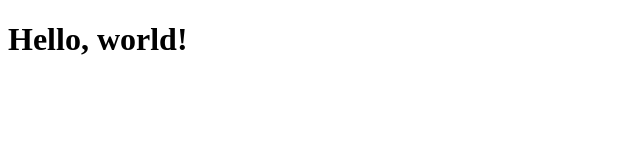
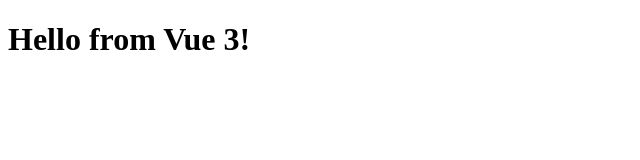
Before and after one commit to adzarf/cpad-lab-exercises, a plain HTML site: page vue-lab-ch6/index.html in a window 1280 px wide. Shown: the whole page, without its empty margins (0-640 px from the left). Drawn offline with nearby package versions, Linux system fonts and the light colour scheme.

Commit message:
Initialize Vue 3 app with reactive greeting
Replace static heading with a Vue 3 app mounted to #app. Adds the Vue 3 global CDN script and uses the Composition API (setup + ref) to provide a reactive `greeting` initialized to "Hello from Vue 3!".

```diff
--- a/vue-lab-ch6/index.html
+++ b/vue-lab-ch6/index.html
@@ -7,7 +7,20 @@
 </head>
 
 <body>
-    <h1>Hello, world!</h1>
+    <div id="app">
+        <h1>{{ greeting }}</h1>
+    </div>
+    <script src="https://unpkg.com/vue@3/dist/vue.global.js"></script>
+    <script>
+        const { createApp, ref } = Vue
+
+        createApp({
+            setup() {
+                const greeting = ref('Hello from Vue 3!')
+                return { greeting }
+            }
+        }).mount('#app')
+    </script>
 </body>
 
 </html>
```
